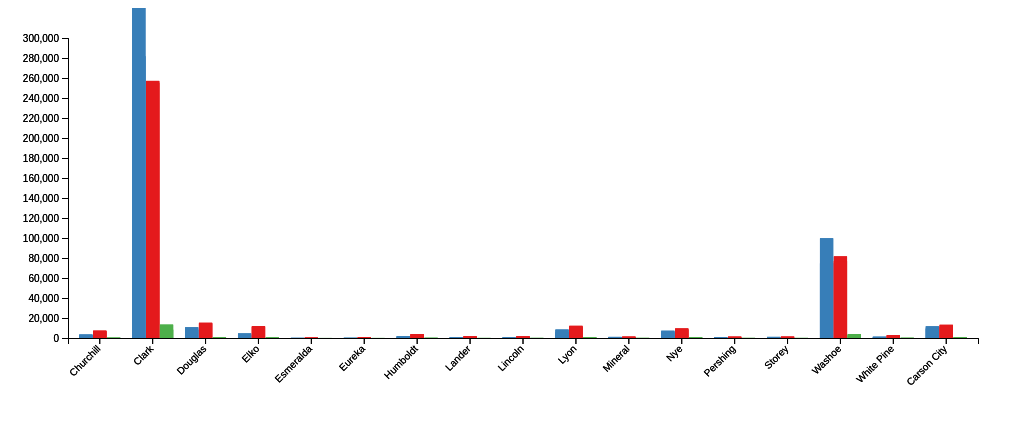
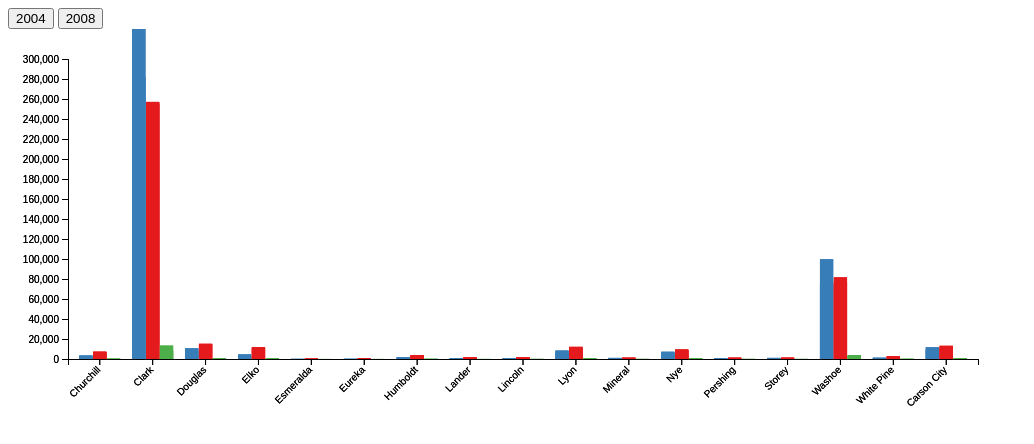
Before and after one commit to Rushil-Chakra/CS590V, a plain HTML site: page NV_04-16.html in a window 1280 px wide. Shown: the whole page, without its empty margins (0-1034 px from the left). Drawn offline with nearby package versions, Linux system fonts and the light colour scheme.

Commit message:
tons of changes
fdfdf

```diff
--- a/NV_04-16.html
+++ b/NV_04-16.html
@@ -3,7 +3,9 @@
 
 <!-- Load d3.js -->
 <script src="https://d3js.org/d3.v4.js"></script>
-
+<!-- Create buttons -->
+<button onclick="update(data1)">2004</button>
+<button onclick="update(data2)">2008</button>
 <!-- Create a div where the graph will take place -->
 <div id="my_dataviz"></div>
 
```
Also changed, not shown: 2008dd.csv (renamed from 2008v2.csv), 2008dd.html (renamed from test.html), 2008di.csv (renamed from 20082.csv), 2008di.html (renamed from test - Copy.html).
